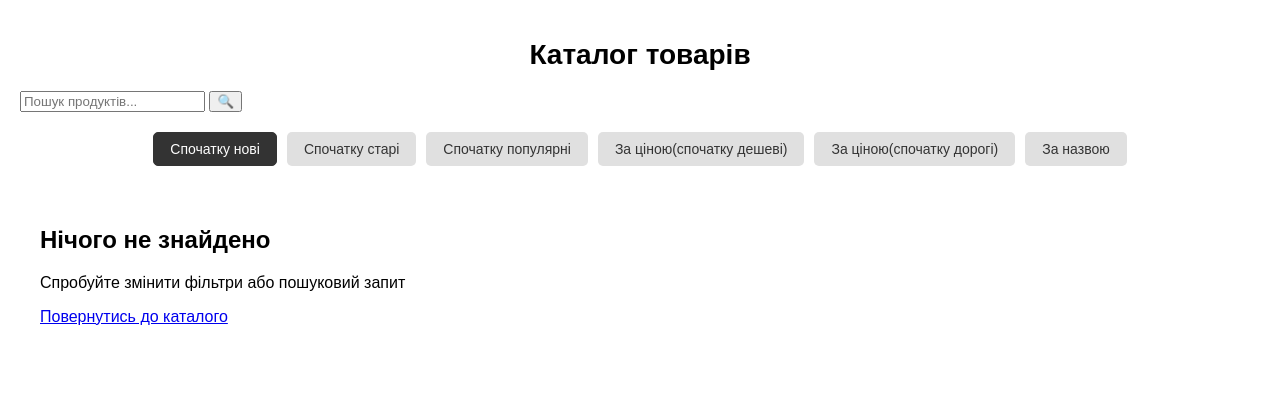
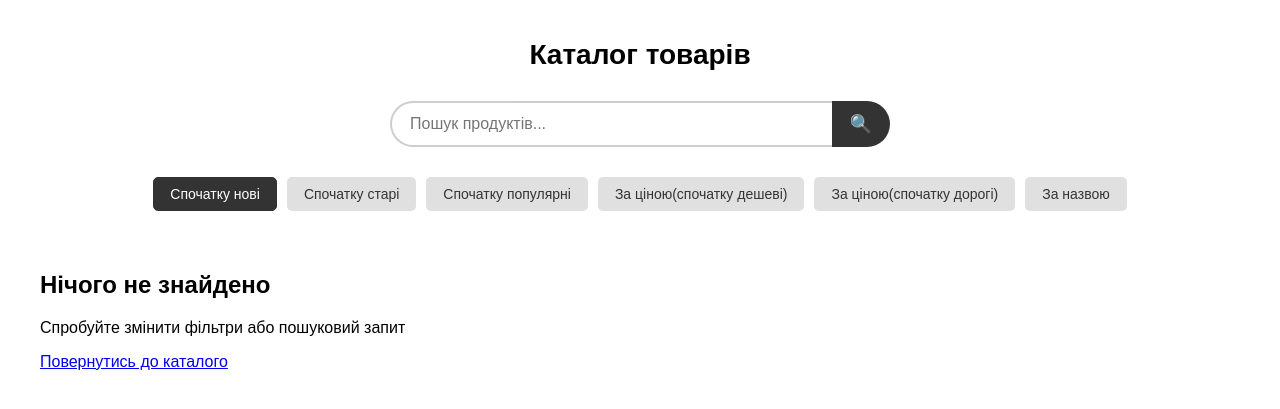
Before and after one commit to DanyloBudianskyi/django_shop, a Django app: page /?sort=new in a window 1280 px wide. Shown: the part 135-544 px from the top of the page. Run offline with Django 5.2, Linux system fonts and the light colour scheme; data that the repository does not hold is empty.

Commit message:
add styles for  search form, pagination

```diff
--- a/main/templates/main/components/pagination.html
+++ b/main/templates/main/components/pagination.html
@@ -1,26 +1,24 @@
 {% if products.has_other_pages %}
-<div>
-  <div>
+<div class="pagination-container">
+  <div class="pagination">
     {% if products.has_previous %}
-      <a href="?page={{ products.previous_page_number }}{% if request.GET.sort %}&sort={{ request.GET.sort }}{% endif %}{% if request.GET.q %}&q={{ request.GET.q }}{% endif %}">
+      <a href="?page={{ products.previous_page_number }}{% if request.GET.sort %}&sort={{ request.GET.sort }}{% endif %}{% if request.GET.q %}&q={{ request.GET.q }}{% endif %}" class="page-btn prev">
         &lsaquo;
       </a>
     {% endif %}
 
     {% for num in products.paginator.page_range %}
       {% if products.number == num %}
-        <span>
-          {{ num }}
-        </span>
+        <span class="page-btn active">{{ num }}</span>
       {% elif num > products.number|add:'-3' and num < products.number|add:'3' %}
-        <a href="?page={{ num }}{% if request.GET.sort %}&sort={{ request.GET.sort }}{% endif %}{% if request.GET.q %}&q={{ request.GET.q }}{% endif %}">
+        <a href="?page={{ num }}{% if request.GET.sort %}&sort={{ request.GET.sort }}{% endif %}{% if request.GET.q %}&q={{ request.GET.q }}{% endif %}" class="page-btn">
           {{ num }}
         </a>
       {% endif %}
     {% endfor %}
 
     {% if products.has_next %}
-      <a href="?page={{ products.next_page_number }}{% if request.GET.sort %}&sort={{ request.GET.sort }}{% endif %}{% if request.GET.q %}&q={{ request.GET.q }}{% endif %}">
+      <a href="?page={{ products.next_page_number }}{% if request.GET.sort %}&sort={{ request.GET.sort }}{% endif %}{% if request.GET.q %}&q={{ request.GET.q }}{% endif %}" class="page-btn next">
         &rsaquo;
       </a>
     {% endif %}
--- a/main/templates/main/components/search-form.html
+++ b/main/templates/main/components/search-form.html
@@ -1,19 +1,26 @@
-<form method="get" action="{% if category %}{{ category.get_absolute_url }}{% else %}{% url 'main:product_list' %}{% endif %}" class="mb-8">
-  <div>
+<form
+  method="get"
+  action="{% if category %}{{ category.get_absolute_url }}{% else %}{% url 'main:product_list' %}{% endif %}"
+  class="search-form"
+>
+  <div class="search-bar">
     <input
       type="text"
       name="q"
       value="{{ search_query|default:'' }}"
       placeholder="Пошук продуктів..."
+      class="search-input"
     >
     <button
       type="submit"
+      class="search-btn"
     >
       🔍
     </button>
     {% if search_query %}
     <a
       href="{% if category %}{{ category.get_absolute_url }}{% else %}{% url 'main:product_list' %}{% endif %}"
+      class="reset-btn"
     >
       ✕ Скинути
     </a>
--- a/main/templates/main/product-list.html
+++ b/main/templates/main/product-list.html
@@ -11,7 +11,6 @@
     {% endblock %}
 
 {% block content %}
-
     <h1 class="products-title">
         {% if search_query %}
             Результати пошуку
@@ -37,7 +36,6 @@
         {% empty %}
             {% include 'main/components/notfound.html' %}
         {% endfor %}
-        {% include 'main/components/pagination.html' %}
     </div>
-
+    {% include 'main/components/pagination.html' %}
 {% endblock %}
--- a/static/css/style.css
+++ b/static/css/style.css
@@ -551,3 +551,118 @@ ul {
 .auth-link a:hover {
   text-decoration: underline;
 }
+
+/* search form */
+
+.search-form {
+    display: flex;
+    justify-content: center;
+    margin: 30px auto;
+    padding: 0 20px;
+}
+
+.search-bar {
+    display: flex;
+    align-items: center;
+    background: #fff;
+    border-radius: 50px;
+    max-width: 500px;
+    width: 100%;
+}
+
+.search-input {
+    flex: 1;
+    padding: 12px 18px;
+    border: 2px solid rgba(92, 92, 92, 0.3);
+    border-right: none;
+    outline: none;
+    font-size: 16px;
+    border-radius: 50px 0 0 50px;
+    color: #333;
+}
+
+.search-btn {
+  background: #333;
+  color: #fff;
+  border: none;
+  padding: 12px 18px;
+  cursor: pointer;
+  border-radius: 0 50px 50px 0;
+  font-size: 18px;
+  transition: transform 0.2s ease, box-shadow 0.3s ease;
+}
+
+.search-btn:hover {
+  transform: translateY(-1px);
+  box-shadow: 0 10px 20px rgba(108, 117, 125, 0.3);
+}
+
+
+.reset-btn {
+  margin-left: 10px;
+  color: #e53e3e;
+  text-decoration: none;
+  font-weight: 600;
+}
+
+.reset-btn:hover {
+  color: #c53030;
+  text-decoration: underline;
+}
+
+/* pagination */
+
+.pagination-container {
+    display: flex;
+    justify-content: center;
+    margin: 40px 0;
+}
+
+.pagination {
+  display: flex;
+  align-items: center;
+  gap: 10px;
+  background: #fff;
+  padding: 10px 18px;
+  border-radius: 50px;
+  box-shadow: 0 8px 24px rgba(102, 126, 234, 0.15);
+}
+.page-btn {
+  display: inline-flex;
+  align-items: center;
+  justify-content: center;
+  min-width: 5px;
+  height: 35px;
+  padding: 0 10px;
+  border-radius: 20%;
+  text-decoration: none;
+  font-weight: 600;
+  color: #222;
+  background: rgba(102, 126, 234, 0.1);
+  border: 2px solid transparent;
+}
+
+.page-btn:hover {
+  background: rgba(90, 90, 90, 0.25);
+  transform: translateY(-2px);
+}
+
+.page-btn.active {
+  background: #636363;
+  color: white;
+  border: 2px solid #8f8f8f;
+  cursor: default;
+}
+
+.page-btn.prev,
+.page-btn.next {
+  font-size: 20px;
+  padding: 0 14px;
+  border-radius: 12px;
+  background: rgba(99, 99, 99, 0.1);
+}
+
+.page-btn.prev:hover,
+.page-btn.next:hover {
+  background: rgba(90, 90, 90, 0.25);
+}
```
